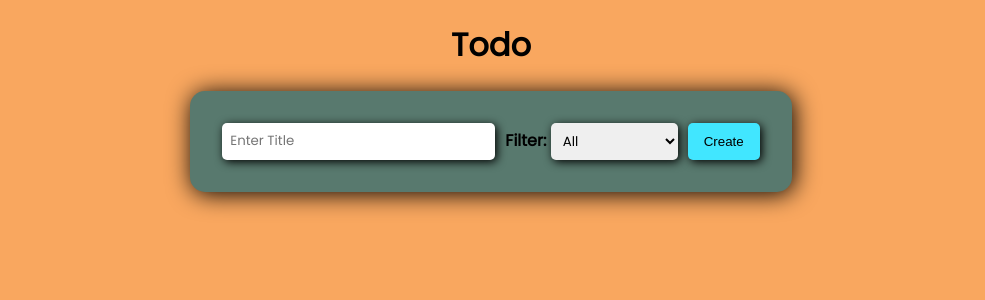
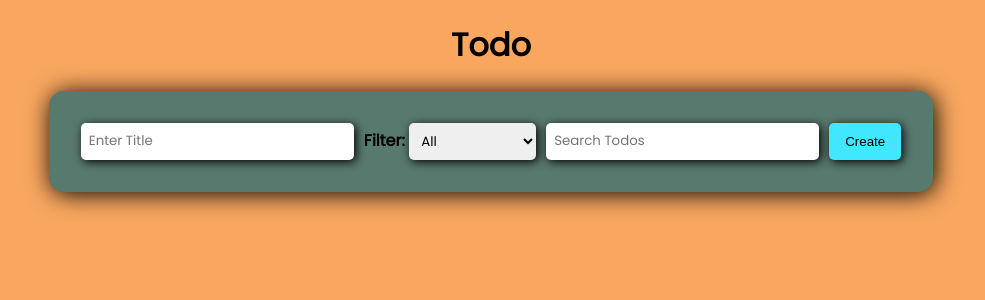
Before and after one commit to akashkaturi/todo-basic, a React (Create React App) app: page / in a window 1280 px wide. Shown: the top 300 px of the page, without its empty margins (149-1134 px from the left). Built offline with nearby package versions, Linux system fonts and the light colour scheme.

Commit message:
search functionality

```diff
--- a/src/components/todo.js
+++ b/src/components/todo.js
@@ -83,9 +83,11 @@ const Todo = () => {
 	};
 
 	//filtering todos
+	const [search, setSearch] = useState('');
+
 	useEffect(() => {
 		filterTodos();
-	}, [todos, status]);
+	}, [todos, status, search]);
 	const filterTodos = () => {
 		switch (status) {
 			case 'completed':
@@ -103,7 +105,15 @@ const Todo = () => {
 				);
 				break;
 			default:
-				setFtodos(todos);
+				setFtodos(
+					todos.filter((val) => {
+						if (search === '') {
+							return val;
+						} else if (val.title.toLowerCase().includes(search.toLowerCase())) {
+							return val;
+						}
+					})
+				);
 				break;
 		}
 	};
@@ -242,6 +252,14 @@ const Todo = () => {
 					</select>
 				</section>
 
+				<input
+					id='search'
+					type='text'
+					placeholder='Search Todos'
+					onChange={(e) => {
+						setSearch(e.target.value);
+					}}
+				/>
 				<button type='submit'>Create</button>
 			</form>
 			{/* here we are displaying the
```
